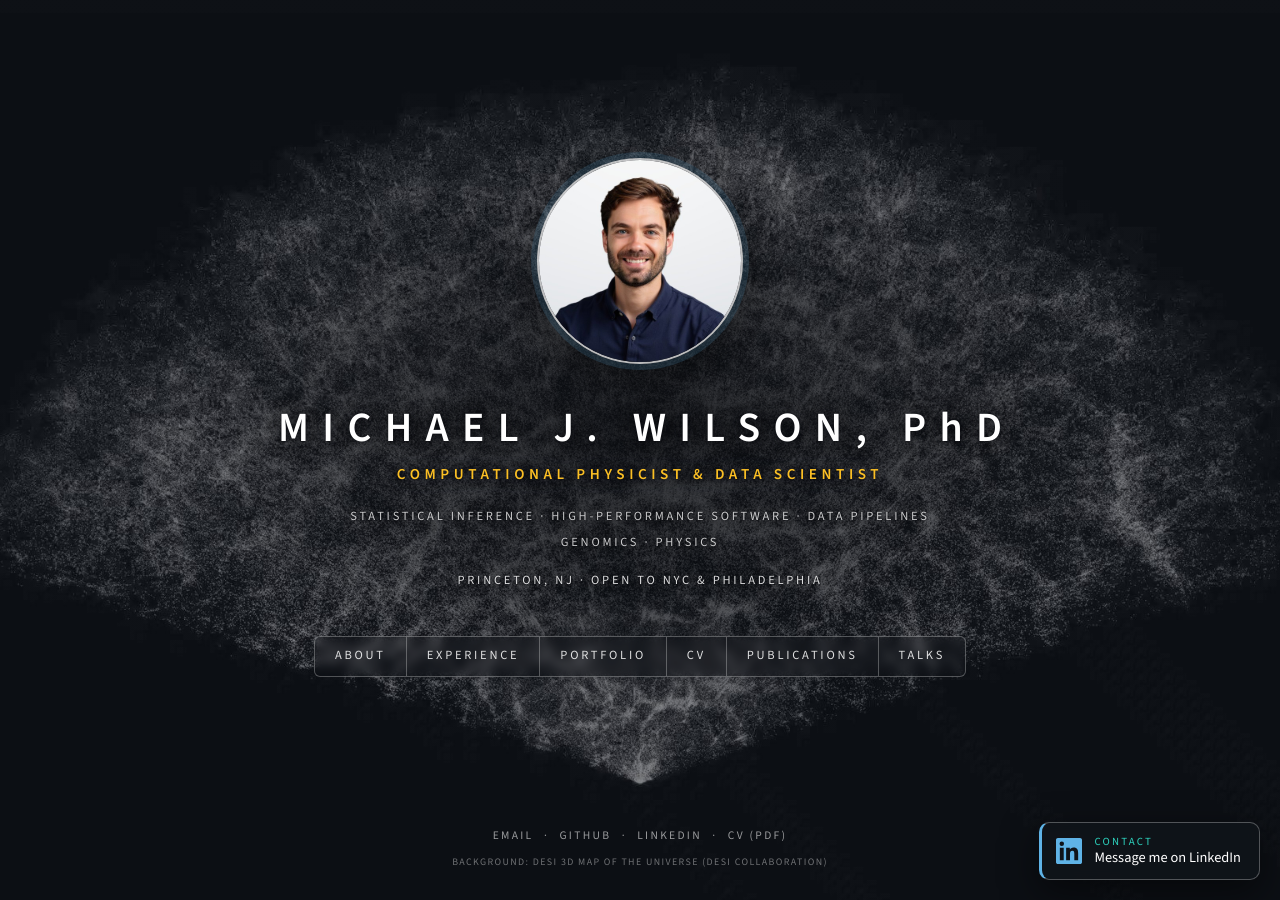
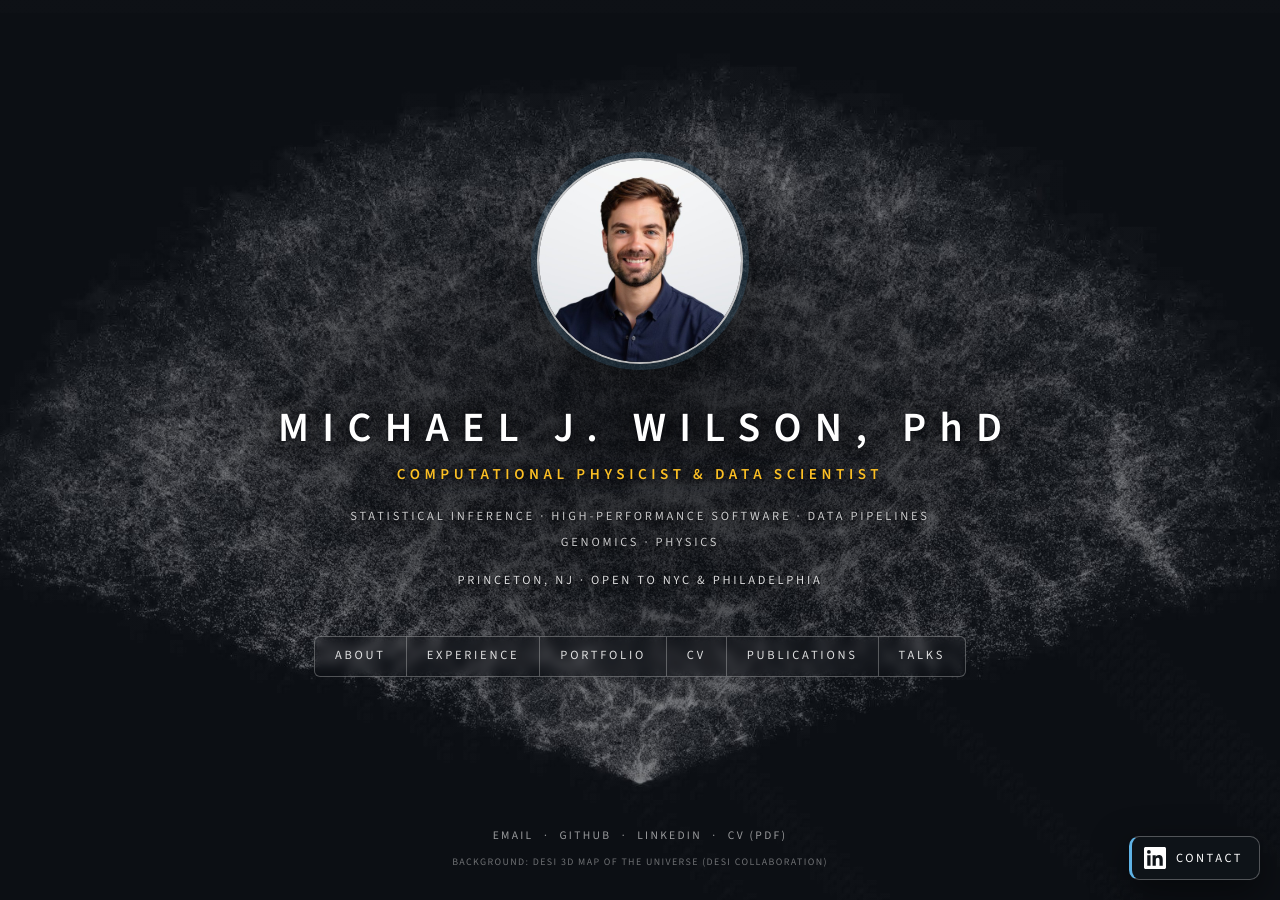
Before and after one commit to michaelJwilson/michaelJwilson.github.io, a Jekyll site: the page built from index.html, in a window 1280 px wide. Built offline with Jekyll 4.4.1, drawn with Linux system fonts in a browser that asks for light colours.

Commit message:
Contact box: LinkedIn symbol and Contact, in white
Co-Authored-By: Claude Opus 5.5 <noreply@anthropic.com>
Claude-Session: https://claude.ai/code/session_01SiHqF3nmdqJf51uy6f9hsB

```diff
--- a/_includes/contact.html
+++ b/_includes/contact.html
@@ -5,5 +5,5 @@
 {%- endcomment -%}
 <a class="contact-box" href="{{ site.linkedin_message | default: site.linkedin }}" target="_blank" rel="noopener" aria-label="Message {{ site.title }} on LinkedIn">
   <svg class="contact-icon" viewBox="0 0 24 24" aria-hidden="true"><path fill="currentColor" d="M20.45 20.45h-3.55v-5.57c0-1.33-.03-3.04-1.85-3.04-1.86 0-2.14 1.45-2.14 2.94v5.67H9.35V9h3.41v1.56h.05c.48-.9 1.64-1.85 3.37-1.85 3.6 0 4.27 2.37 4.27 5.46v6.28zM5.34 7.43a2.06 2.06 0 1 1 0-4.12 2.06 2.06 0 0 1 0 4.12zM7.12 20.45H3.56V9h3.56v11.45zM22.22 0H1.77C.79 0 0 .77 0 1.73v20.54C0 23.23.79 24 1.77 24h20.45c.98 0 1.78-.77 1.78-1.73V1.73C24 .77 23.2 0 22.22 0z"/></svg>
-  <span class="contact-text"><span class="contact-label">Contact</span><span class="contact-action">Message me on LinkedIn</span></span>
+  <span class="contact-label">Contact</span>
 </a>
--- a/assets/css/site.css
+++ b/assets/css/site.css
@@ -241,15 +241,12 @@ body.inner.scene-page .backdrop { filter: brightness(.08) blur(2px); }
 
 /* Floating contact box, bottom right */
 .contact-box {
-  position: fixed; right: 20px; bottom: 20px; z-index: 50; display: flex; align-items: center; gap: 12px;
-  padding: 12px 18px 12px 14px; border-radius: 10px; color: #fff;
+  position: fixed; right: 20px; bottom: 20px; z-index: 50; display: flex; align-items: center; gap: 10px;
+  padding: 10px 16px 10px 12px; border-radius: 10px; color: #fff;
   background: rgba(16, 20, 26, .92); border: 1px solid var(--line); border-left: 3px solid var(--accent);
   box-shadow: 0 12px 36px rgba(0, 0, 0, .5); backdrop-filter: blur(6px);
   transition: transform .2s ease, background .2s ease;
 }
 .contact-box:hover { text-decoration: none; transform: translateY(-2px); background: rgba(24, 30, 38, .96); }
-.contact-icon { width: 26px; height: 26px; flex: none; color: var(--accent); }
-.contact-text { display: flex; flex-direction: column; line-height: 1.25; }
-.contact-label { font-size: .68rem; letter-spacing: .2em; text-transform: uppercase; color: var(--accent-2); }
-.contact-action { font-size: .9rem; font-weight: 400; }
-@media (max-width: 600px) { .contact-text { display: none; } .contact-box { padding: 12px; } }
+.contact-icon { width: 22px; height: 22px; flex: none; color: #fff; }
+.contact-label { font-size: .78rem; letter-spacing: .2em; text-transform: uppercase; color: #fff; line-height: 1; }
```
